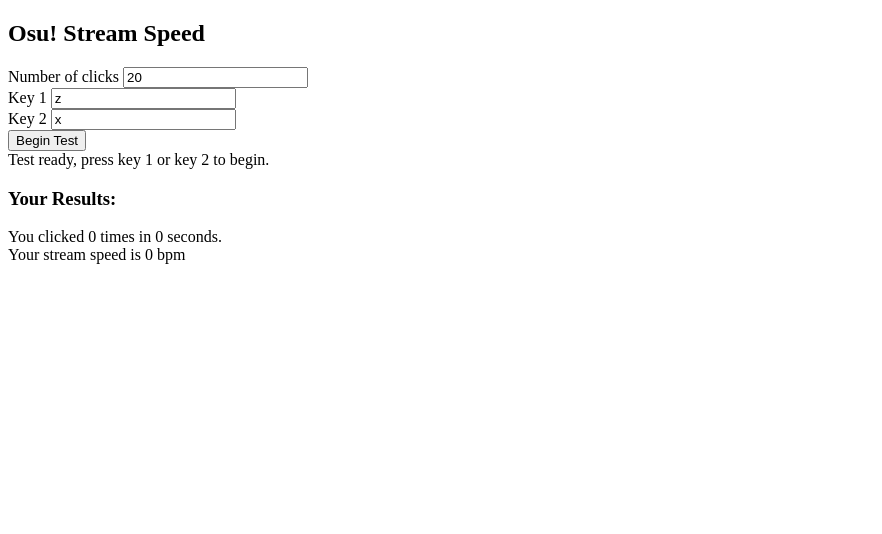
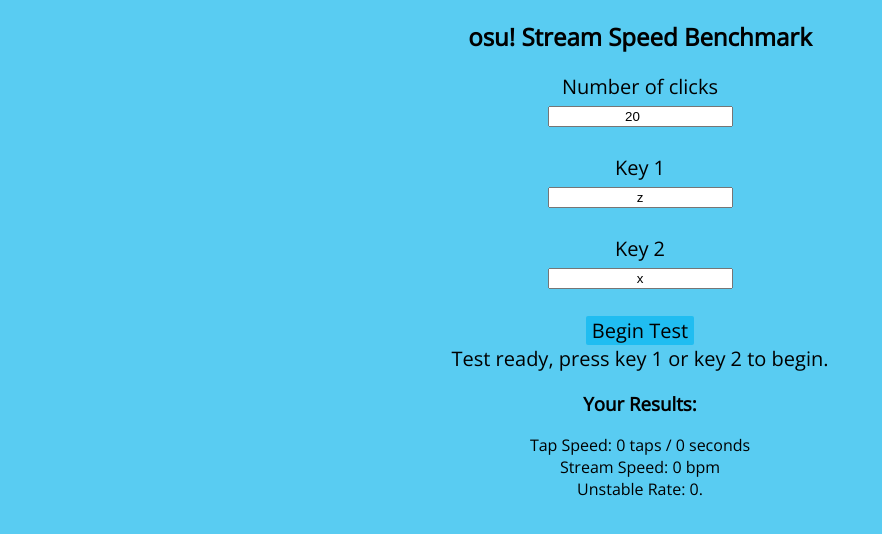
Before and after one commit to jaasonw/osuStreamSpeed.js, a plain HTML site: page index.html in a window 1280 px wide. Both pictures are taken after a click on the button "Begin Test". Shown: the whole page, without its empty margins (0-882 px from the left). Drawn offline with nearby package versions, Linux system fonts and the light colour scheme.

Commit message:
lazy css + fix unstable rate

```diff
--- a/index.html
+++ b/index.html
@@ -5,35 +5,34 @@
         <title>you suck at streaming</title>
         <meta name="description" content="arctismo's web based osu! stream speed benchmark">
         <meta name="viewport" content="initial-scale=1"/>
-        <meta name="viewport" content="width=device-width">
-        <script src="https://ajax.googleapis.com/ajax/libs/jquery/2.1.4/jquery.min.js"></script>
-        <script src="main.js"></script>
-        <style type="text/css">
-            body {
-                background-color: white;
-            }
-        </style>
+        <meta name="viewport" content="width=device-width"/>
+        <link href='http://fonts.googleapis.com/css?family=Open+Sans' rel='stylesheet' type='text/css'/>
+        <script src="https://ajax.googleapis.com/ajax/libs/jquery/2.1.4/jquery.min.js"/></script>
+        <script src="main.js"/></script>
+        <link rel="stylesheet" href="style.css">
     </head>
     <body>
-        <h2>Osu! Stream Speed</h2>
+        <div id = "ui">
+            <h2>osu! Stream Speed Benchmark</h2>
             <form id = "streamSettings">
-            Number of clicks
-            <input id = "clickNum" type="number" min="3"/><br>
-            Key 1
-            <input id = "key1" maxlength="1"/><br>
-            Key 2
-            <input id = "key2" maxlength="1"/><br>
+                Number of clicks<br>
+                <input id = "clickNum" type="number" min="3"/><br><br>
+                Key 1<br>
+                <input id = "key1" maxlength="1"/><br><br>
+                Key 2<br>
+                <input id = "key2" maxlength="1"/><br><br>
                 <button id = "submit" onclick = "beginTest()" type="button">Begin Test</button><br>
                 <div id = "status">Time starts when you make your first click.</div>
             </form>
             <h3>Your Results:</h3>
             <div id = "Result">
-            You clicked 0 times in 0 seconds.<br>
-            Your stream speed is 0 bpm.<br>
-            Your standard deviation is: 0.
+                Tap Speed: 0 taps / 0 seconds<br>
+                Stream Speed: 0 bpm<br>
+                Unstable Rate: 0.
+            </div>
         </div>
 
         <!--GOOGLE ANALYTICS HERE-->
-        <script src="js/ga.js"></script>
+        <script src="http://arctic5.github.io/js/ga.js"></script>
     </body>
 </html>
--- a/main.js
+++ b/main.js
@@ -21,8 +21,9 @@
     key2 = $('#key2').val();
     $("div#status").html("Test ready, press key 1 or key 2 to begin.");
     $("div#Result").html("\
-        You clicked 0 times in 0 seconds.<br>\
-        Your stream speed is 0 bpm\
+        Tap Speed: 0 taps / 0 seconds<br>\
+        Stream Speed: 0 bpm<br>\
+        Unstable Rate: 0.\
     ");
     localStorage.setItem('clickLimit', clickLimit);
     localStorage.setItem('key1', key1);
@@ -38,6 +39,8 @@
     {
         if (String.fromCharCode(event.which) == key1 || String.fromCharCode(event.which) == key2)
         {
+            if ((String.fromCharCode(event.which) == key1) || (String.fromCharCode(event.which) == key2))
+            {
                 switch (beginTime)
                 {
                     case -1:
@@ -47,7 +50,7 @@
                     default:
                         if (clickTimes.length + 1 <= clickLimit)
                         {
-                        if (timediffs.length > 3)
+                            if (timediffs.length > 0)
                             {
                                 sum = timediffs.reduce(function(a, b){return a + b});
                                 avg = sum / timediffs.length;
@@ -55,7 +58,8 @@
                                     deviations[i] = (v - avg) * (v - avg);
                                 });
                                 variance = deviations.reduce(function(a, b) {return a + b;});
-                            std = variance / deviations.length;
+                                std = Math.sqrt(variance / deviations.length);
+                                unstableRate = std * 10;
                             }
                             clickTimes.push(Date.now());
                             if (clickTimes.length > 1)
@@ -63,9 +67,9 @@
 
                             streamtime = (Date.now() - beginTime)/1000;
                             $("div#Result").html("\
-                            You clicked " + clickTimes.length.toString() + " times in " + streamtime.toString() + " seconds.<br>\
-                            Your stream speed is " + (Math.round((((clickTimes.length) / (Date.now() - beginTime) * 60000)/4) * 100) / 100).toString() + " bpm.<br>\
-                            Your standard deviation is: " + Math.round(Math.sqrt(std)* 100) / 100 + ".\
+                                Tap Speed: " + (clickTimes.length.toString() + " taps / " + streamtime) + " seconds.<br>\
+                                Stream Speed: " + (Math.round((((clickTimes.length) / (Date.now() - beginTime) * 60000)/4) * 100) / 100) + " bpm.<br>\
+                                Unstable Rate: " + (Math.round(unstableRate * 100000) / 100000) + ".\
                             ");
                         }
                         break;
@@ -80,7 +84,8 @@
                 }
             }
         }
-})
+    }
+});
 $(document).ready(function() {
     if(!localStorage.getItem('clickLimit'))
         $("input#clickNum").val("20");
--- /dev/null
+++ b/style.css
@@ -0,0 +1,31 @@
+body
+{
+    background-color: #59CCF2;
+    font-family: 'Open Sans', sans-serif;
+
+}
+#ui
+{
+    text-align: center;
+}
+#submit
+{
+    background-color: #20BDF1;
+    font-family: 'Open Sans', sans-serif;
+    cursor: poiner;
+    border:none;
+    border-radius:2px;
+    font-size: 20px;
+}
+#submit:hover {
+    border: none;
+    background: #01B4EF;
+}
+#streamSettings
+{
+    font-size: 20px;
+}
+input
+{
+    text-align: center;
+}
```
Lines whose indentation alone changed are shown as unchanged.
